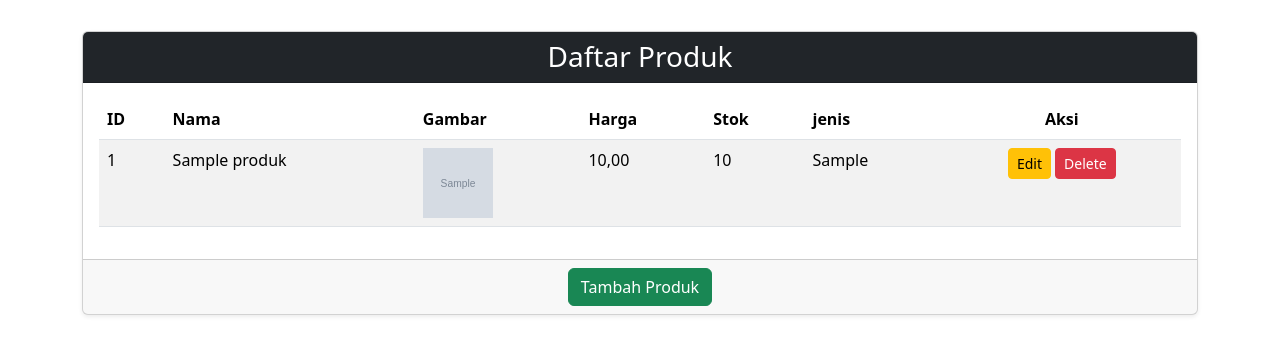
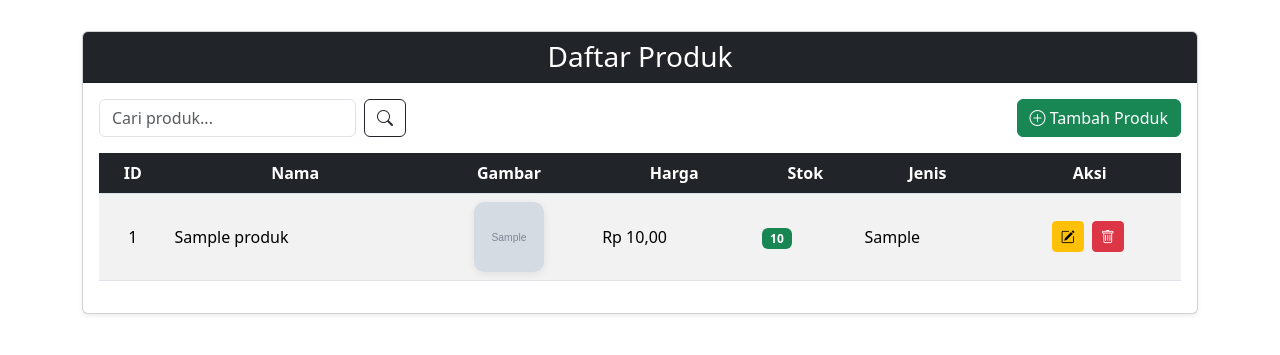
Before and after one commit to Ravlirap/proyek1, a PHP site: page /admin/produk/read.php in a window 1280 px wide. Shown: the part 65-420 px from the top of the page. Run offline with PHP 8.4, Linux system fonts and the light colour scheme; tables that the repository leaves empty or names only in its code hold one stand-in row (values such as "Sample post"); grey boxes marked "Sample" are stand-in pictures.

Commit message:
update front end

```diff
--- a/admin/admin_dashboard.php
+++ b/admin/admin_dashboard.php
@@ -1,6 +1,6 @@
 <?php
+include '../database.php';
 
-include '../database.php';
 // Contoh: Ambil jumlah data (ganti query sesuai kebutuhan)
 $produk_count = mysqli_fetch_assoc(mysqli_query($conn, "SELECT COUNT(*) as total FROM produk"))['total'];
 $admin_count = mysqli_fetch_assoc(mysqli_query($conn, "SELECT COUNT(*) as total FROM admin"))['total'];
--- a/admin/produk/create.php
+++ b/admin/produk/create.php
@@ -1,7 +1,7 @@
 <?php
 session_start();
-// Include database connection
 include '../../database.php';
+$error = "";
 $error = "";
 
 if ($_SERVER["REQUEST_METHOD"] == "POST") {
--- a/admin/produk/read.php
+++ b/admin/produk/read.php
@@ -1,5 +1,4 @@
 <?php
-// Include database connection
 include '../../database.php';
 $query = "SELECT * FROM produk ORDER BY id_produk ASC";
 $result = mysqli_query($conn, $query);
@@ -12,15 +11,41 @@ $result = mysqli_query($conn, $query);
     <meta name="viewport" content="width=device-width, initial-scale=1.0">
     <title>Daftar Produk</title>
     <link rel="stylesheet" href="../../bootstrap/css/bootstrap.min.css">
+    <link rel="stylesheet" href="https://cdnjs.cloudflare.com/ajax/libs/bootstrap-icons/1.11.3/font/bootstrap-icons.min.css">
+    <style>
+        .table-hover tbody tr:hover {
+            background-color: #f1f3f5;
+            transition: background 0.2s;
+        }
+        .produk-img {
+            width: 70px;
+            height: 70px;
+            object-fit: cover;
+            border-radius: 10px;
+            box-shadow: 0 2px 8px rgba(0,0,0,0.08);
+        }
+        .table thead th {
+            vertical-align: middle;
+            text-align: center;
+            font-weight: bold;
+            background: #212529;
+            color: #fff;
+        }
+        .btn-action {
+            margin-right: 4px;
+        }
+        .search-box {
+            max-width: 350px;
+        }
+    </style>
 </head>
 
 <body>
-
 <nav class="navbar navbar-dark bg-dark fixed-top">
   <div class="container">
-    <a class="navbar-brand" href="#">
-    <img src="../../img/logo ahmet.png" alt="Logo Ahmet" width="38" height="38" class="d-inline-block align-text-top rounded-circle border border-light">
-    <strong>Admin Panel</strong>
+    <a class="navbar-brand" href="../admin_dashboard.php">
+      <img src="../../img/logo ahmet.png" alt="Logo Ahmet" width="38" height="38" class="d-inline-block align-text-top rounded-circle border border-light">
+      <strong>Admin Panel</strong>
     </a>
     <button class="navbar-toggler" type="button" data-bs-toggle="offcanvas" data-bs-target="#offcanvasDarkNavbar" aria-controls="offcanvasDarkNavbar" aria-label="Toggle navigation">
       <span class="navbar-toggler-icon"></span>
@@ -33,19 +58,21 @@ $result = mysqli_query($conn, $query);
       <div class="offcanvas-body">
         <ul class="navbar-nav justify-content-end flex-grow-1 pe-3">
             <li class="nav-item">
-                <a class="nav-link active" aria-current="page" href="#">Data Produk</a>
+                <a class="nav-link" href="read.php"><i class="bi bi-box-seam"></i> Data Produk</a>
             </li>
             <li class="nav-item">
-                <a class="nav-link" href="../data_admin/read.php">Data Admin</a>
+                <a class="nav-link" href="../data_admin/read.php"><i class="bi bi-person-gear"></i> Data Admin</a>
             </li>
             <li class="nav-item">
-                <a class="nav-link" href="../user/read.php">Data Users</a>
+                <a class="nav-link" href="../user/read.php"><i class="bi bi-people"></i> Data Users</a>
+            </li>
+            <li class="nav-item">
+                <a class="nav-link" href="#"><i class="bi bi-graph-up"></i> Traffic</a>
             </li>
         </ul>
-        <form action="../../logout.php" method="post" class="d-inline">
-        <button type="submit" class="btn btn-danger btn-sm">Log Out</button>
+        <form action="../logout.php" method="post" class="d-inline">
+          <button type="submit" class="btn btn-danger btn-sm mt-3">Log Out</button>
         </form>
-        </li>
       </div>
     </div>
   </div>
@@ -56,42 +83,61 @@ $result = mysqli_query($conn, $query);
         <div class="card-header bg-dark text-white">
             <h3 class="mb-0 text-center">Daftar Produk</h3>
         </div>
-        <div class="card-body ">
-            <table class="table table-hover table-striped">
-                <thead class="thead-dark">
+        <div class="card-body">
+            <div class="d-flex justify-content-between align-items-center mb-3">
+                <form class="d-flex search-box" method="get">
+                    <input class="form-control me-2" type="search" name="cari" placeholder="Cari produk..." aria-label="Search" value="<?= isset($_GET['cari']) ? htmlspecialchars($_GET['cari']) : '' ?>">
+                    <button class="btn btn-outline-dark" type="submit"><i class="bi bi-search"></i></button>
+                </form>
+                <a href="create.php" class="btn btn-success"><i class="bi bi-plus-circle"></i> Tambah Produk</a>
+            </div>
+            <table class="table table-hover table-striped align-middle">
+                <thead>
                     <tr>
                         <th>ID</th>
                         <th>Nama</th>
                         <th>Gambar</th>
                         <th>Harga</th>
                         <th>Stok</th>
-                        <th>jenis</th>
+                        <th>Jenis</th>
                         <th class="text-center">Aksi</th>
                     </tr>
                 </thead>
                 <tbody>
-                    <?php while($row = mysqli_fetch_assoc($result)) { ?>
+                    <?php
+                    // Filter pencarian
+                    if (isset($_GET['cari']) && $_GET['cari'] !== '') {
+                        $cari = mysqli_real_escape_string($conn, $_GET['cari']);
+                        $query = "SELECT * FROM produk WHERE nama LIKE '%$cari%' OR jenis LIKE '%$cari%' ORDER BY id_produk ASC";
+                        $result = mysqli_query($conn, $query);
+                    }
+                    while($row = mysqli_fetch_assoc($result)) { ?>
                     <tr>
-                        <td><?= htmlspecialchars($row['id_produk']); ?></td>
+                        <td class="text-center"><?= htmlspecialchars($row['id_produk']); ?></td>
                         <td><?= htmlspecialchars($row['nama']); ?></td>
-                        <td><img src="../../img/produk/<?= htmlspecialchars($row['gambar']); ?>" alt="Gambar Produk" style="width: 70px; height: 70px;"></td>
-                        <td><?= htmlspecialchars(number_format($row['harga'], 2, ',', '.')); ?></td>
-                        <td><?= htmlspecialchars($row['stok']); ?></td>
+                        <td class="text-center">
+                            <img src="../../img/produk/<?= htmlspecialchars($row['gambar']); ?>" alt="Gambar Produk" class="produk-img">
+                        </td>
+                        <td>Rp <?= htmlspecialchars(number_format($row['harga'], 2, ',', '.')); ?></td>
+                        <td>
+                            <?php if ($row['stok'] > 0): ?>
+                                <span class="badge bg-success"><?= htmlspecialchars($row['stok']); ?></span>
+                            <?php else: ?>
+                                <span class="badge bg-danger">Habis</span>
+                            <?php endif; ?>
+                        </td>
                         <td><?= htmlspecialchars($row['jenis']); ?></td>
                         <td class="text-center">
-                            <a href="update.php?id_produk=<?= urlencode($row['id_produk']); ?>" class="btn btn-warning btn-sm">Edit</a>
-                            <a href="delete.php?id_produk=<?= urlencode($row['id_produk']); ?>" class="btn btn-danger btn-sm" onclick="return confirm('Hapus data ini?')">Delete</a>
+                            <a href="update.php?id_produk=<?= urlencode($row['id_produk']); ?>" class="btn btn-warning btn-sm btn-action" title="Edit"><i class="bi bi-pencil-square"></i></a>
+                            <a href="delete.php?id_produk=<?= urlencode($row['id_produk']); ?>" class="btn btn-danger btn-sm btn-action" title="Delete" onclick="return confirm('Hapus data ini?')"><i class="bi bi-trash"></i></a>
                         </td>
                     </tr>
                     <?php } ?>
                 </tbody>
             </table>
         </div>
-        <div class="card-footer text-center">
-            <a href="create.php" class="btn btn-success">Tambah Produk</a>
-        </div>
     </div>
 </div>
+<script src="../../bootstrap/js/bootstrap.bundle.min.js"></script>
 </body>
-<script src="../../bootstrap/js/bootstrap.bundle.min.js"></script>
 </html>
```
Also changed, not shown: admin/data_admin/read.php (+11 -8 lines), admin/user/read.php (+12 -9 lines).
